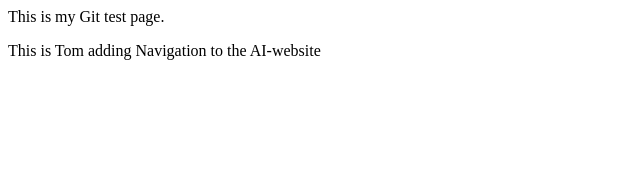
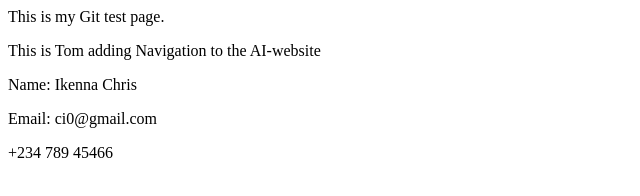
Before and after one commit to ICO-Tech/ai-startup-website, a plain HTML site: page index.html in a window 1280 px wide. Shown: the whole page, without its empty margins (0-640 px from the left). Drawn offline with Linux system fonts and the light colour scheme.

Commit message:
Add contact information

```diff
--- a/index.html
+++ b/index.html
@@ -1,2 +1,5 @@
 <p>This is my Git test page.</p>
 <p>This is Tom adding Navigation to the AI-website</p>
+<p>Name: Ikenna Chris</p>
+<p>Email: ci0@gmail.com</p>
+<p>+234 789 45466</p>
```
